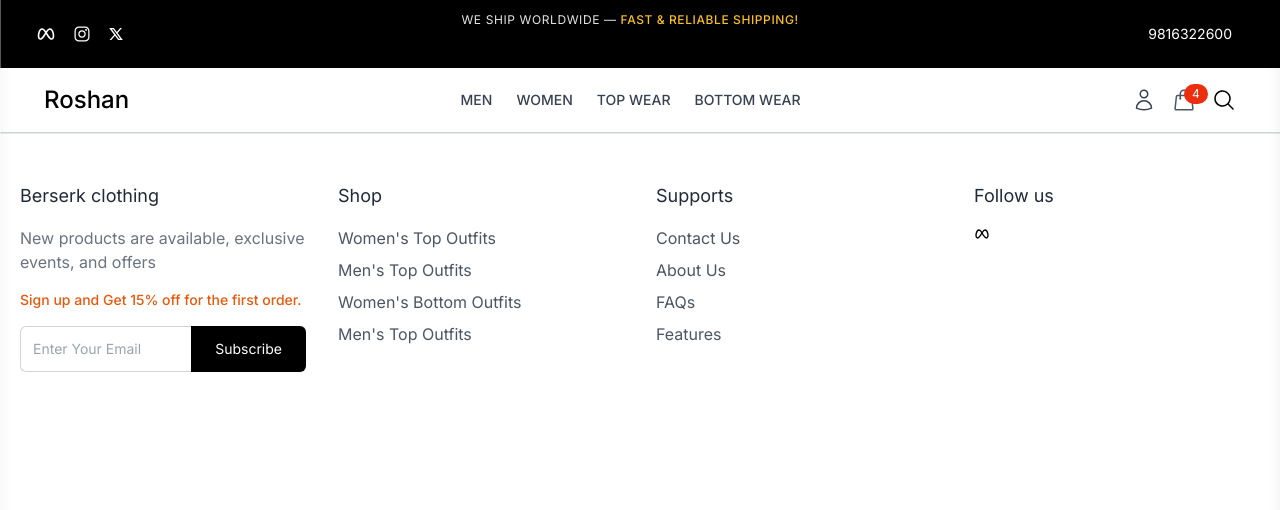
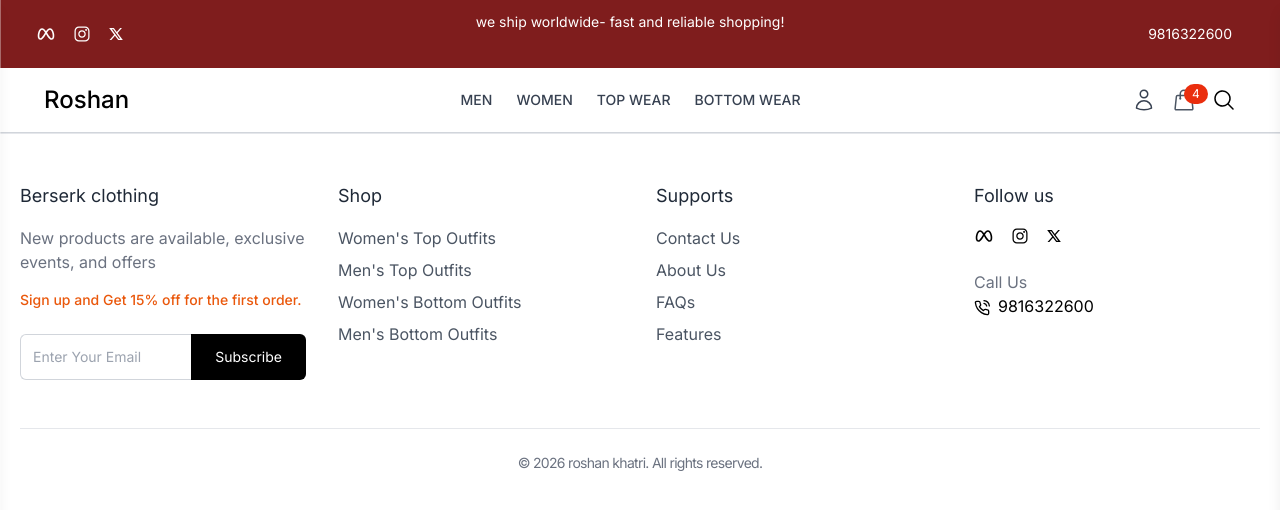
Before and after one commit to Roshan-khatri2063/clothing-ecom-store, a React (Vite) app in the folder frontend/: page / in a window 1280 px wide. Shown: the top 510 px of the page. Built offline with nearby package versions, Linux system fonts and the light colour scheme.

Commit message:
updated topbar and added support links, follow us and footer bottom

```diff
--- a/frontend/src/components/common/Footer.jsx
+++ b/frontend/src/components/common/Footer.jsx
@@ -1,8 +1,12 @@
 import { Link } from "react-router-dom";
-import { TbBrandMeta } from "react-icons/tb"
+import { TbBrandMeta } from "react-icons/tb";
+import { IoLogoInstagram } from "react-icons/io";
+import { RiTwitterXLine } from "react-icons/ri";
+import { FiPhoneCall } from "react-icons/fi";
 
 const Footer = () => {
-    return <footer className="border-t py-12">
+  return (
+    <footer className="border-t py-12">
       <div className="container mx-auto grid grid-cols-1 md:grid-cols-4 gap-8 px-4 lg:px-0">
         <div>
           <h3 className="text-lg text-gray-800 mb-4">Berserk clothing</h3>
@@ -10,19 +14,23 @@
             New products are available, exclusive events, and offers
           </p>
 
-                <p className="font-medium text-sm text-orange-600 mb-4">
+          <p className="font-medium text-sm text-orange-600 mb-6">
             Sign up and Get 15% off for the first order.
           </p>
 
           {/* NewsLetter Form */}
 
           <form className="flex">
-                    <input type="email"
+            <input
+              type="email"
               placeholder="Enter Your Email"
-                    className="p-3 w-full text-sm border-t border-l border-b border-gray-300 rounded-l-md focus:outline-none focus:ring-2 focus:ring-gray-500 transition-all" required
-
+              className="p-3 w-full text-sm border-t border-l border-b border-gray-300 rounded-l-md focus:outline-none focus:ring-2 focus:ring-gray-500 transition-all"
+              required
             />
-                    <button type="submit" className="bg-black text-white px-6 py-3 text-sm rounded-r-md hover:bg-gray-800 transition-all">
+            <button
+              type="submit"
+              className="bg-black text-white px-6 py-3 text-sm rounded-r-md hover:bg-gray-800 transition-all"
+            >
               Subscribe
             </button>
           </form>
@@ -49,7 +57,7 @@
             </li>
             <li>
               <Link to="#" className="hover:text-gray-500 transition-colors">
-                            Men's Top Outfits
+                Men's Bottom Outfits
               </Link>
             </li>
           </ul>
@@ -90,13 +98,42 @@
               href="http://www.facebook.com"
               target="_blank"
               rel="noopener noreferrer"
-                    className="hover:text-gray-300">
-                        <TbBrandMeta />
+              className="hover:text-gray-300"
+            >
+              <TbBrandMeta className="h-5 w-5" />
             </a>
+            <a
+              href="http://www.instagram.com"
+              target="_blank"
+              rel="noopener noreferrer"
+              className="hover:text-gray-300"
+            >
+              <IoLogoInstagram className="h-5 w-5" />
+            </a>
+            <a
+              href="http://www.twitter.com"
+              target="_blank"
+              rel="noopener noreferrer"
+              className="hover:text-gray-300"
+            >
+              <RiTwitterXLine className="h-4 w-4" />
+            </a>
+          </div>
+          <p className="text-gray-500">Call Us</p>
+          <p>
+            <FiPhoneCall className="inline-block mr-2" />
+            9816322600
+          </p>
         </div>
       </div>
 
+      {/* Footer Bottom */}
+      <div className="container mx-auto mt-12 px-4 lg:px-0 border-t border-gray-200 pt-6">
+        <p className="text-gray-500 text-sm tracking-tighter text-center">
+          © 2026 roshan khatri. All rights reserved.
+        </p>
       </div>
     </footer>
+  );
 };
 export default Footer;
--- a/frontend/src/components/layout/Topbar.jsx
+++ b/frontend/src/components/layout/Topbar.jsx
@@ -4,7 +4,7 @@
 
 const Topbar = () => {
     return (
-        <div className="bg-black text-white">
+        <div className="bg-red-900 text-white">
             <div className="container mx-auto flex justify-between items center py-3 px">
                 <div className="hidden md:flex items-center space-x-4">
 
@@ -20,13 +20,13 @@
                         <RiTwitterXLine className = "h-4 w-4"/>
                     </a>
                 </div>
-                {/* <div className="text-sm text-center">
+                <div className="text-sm text-center">
                     <span>we ship worldwide- fast and reliable shopping!</span>
+                </div>
+
+                {/* <div className="text-center font-normal tracking-wider uppercase text-[11px] sm:text-xs text-neutral-200">
+                We ship worldwide — <span className="text-amber-400 font-medium">Fast & reliable shipping!</span>
                 </div> */}
-
-                <div className="text-center font-normal tracking-wider uppercase text-[11px] sm:text-xs text-neutral-200">
-                We ship worldwide — <span className="text-amber-400 font-medium">Fast & reliable shipping!</span>
-                </div>
 
                 <div className="text-sm hidden md:block p-3">
                     <a href="tel: 9816322600" className="hover:text-gray-300">
```
Lines whose indentation alone changed are shown as unchanged.
